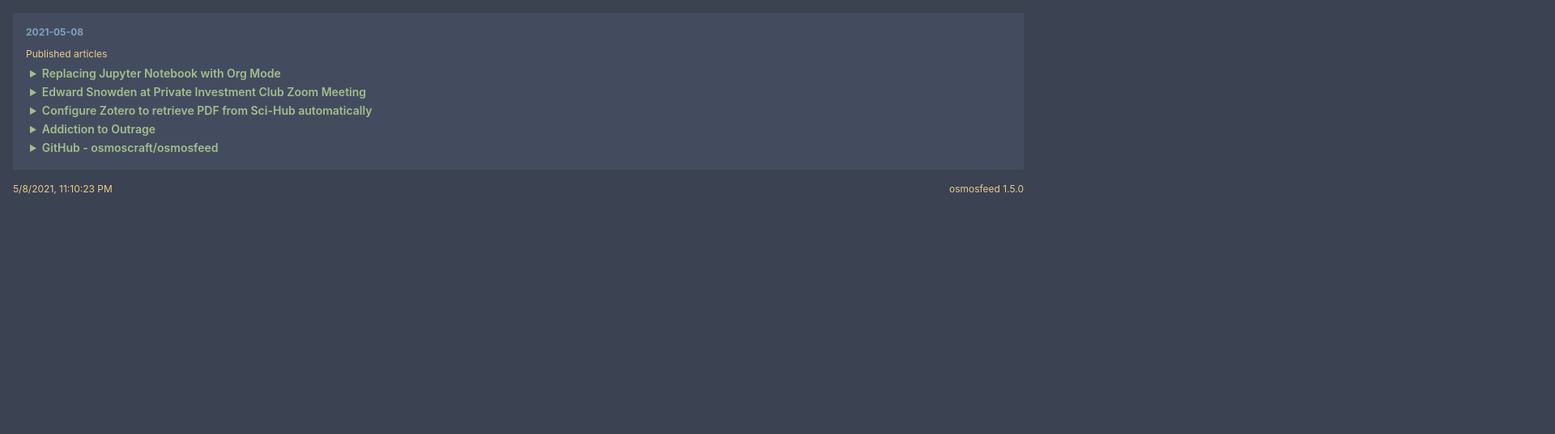
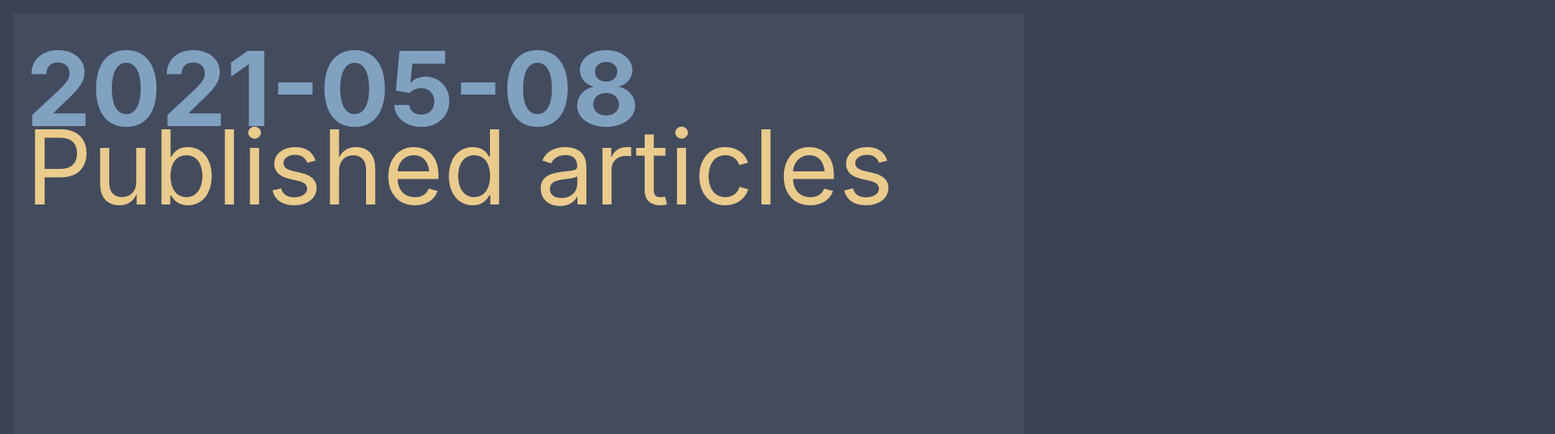
Before and after one commit to onnyyonn/feed-v1, a plain HTML site: page index.html in a window 1280 px wide. Shown: the top 537 px of the page at 81% size, 1920 px wide, since content can reach past the window. Drawn offline with Linux system fonts and the light colour scheme.

Commit message:
deploy: 7d65e9d6b5ca6784d0bdffba7c617a456ad534f0

```diff
--- a/index.html
+++ b/index.html
@@ -28,7 +28,9 @@
     --base0D: #b48ead; /* nord16 hovered link*/
     --base0E: #000000;
     --base0F: #000000;
-    font-size: 200%;
+  }
+  html * {
+  	font-size: 200% !important;
   }
 </style>
 
@@ -96,7 +98,7 @@
     </section>
 
     <footer>
-      <time id="build-timestamp" datetime="2021-05-08T23:10:23.235Z">2021-05-08T23:10:23.235Z</time>
+      <time id="build-timestamp" datetime="2021-05-08T23:20:02.193Z">2021-05-08T23:20:02.193Z</time>
       <span><a href="https://github.com/osmoscraft/osmosfeed">osmosfeed 1.5.0</a></span>
     </footer>
 
```
Also changed, not shown: 1 other file.
